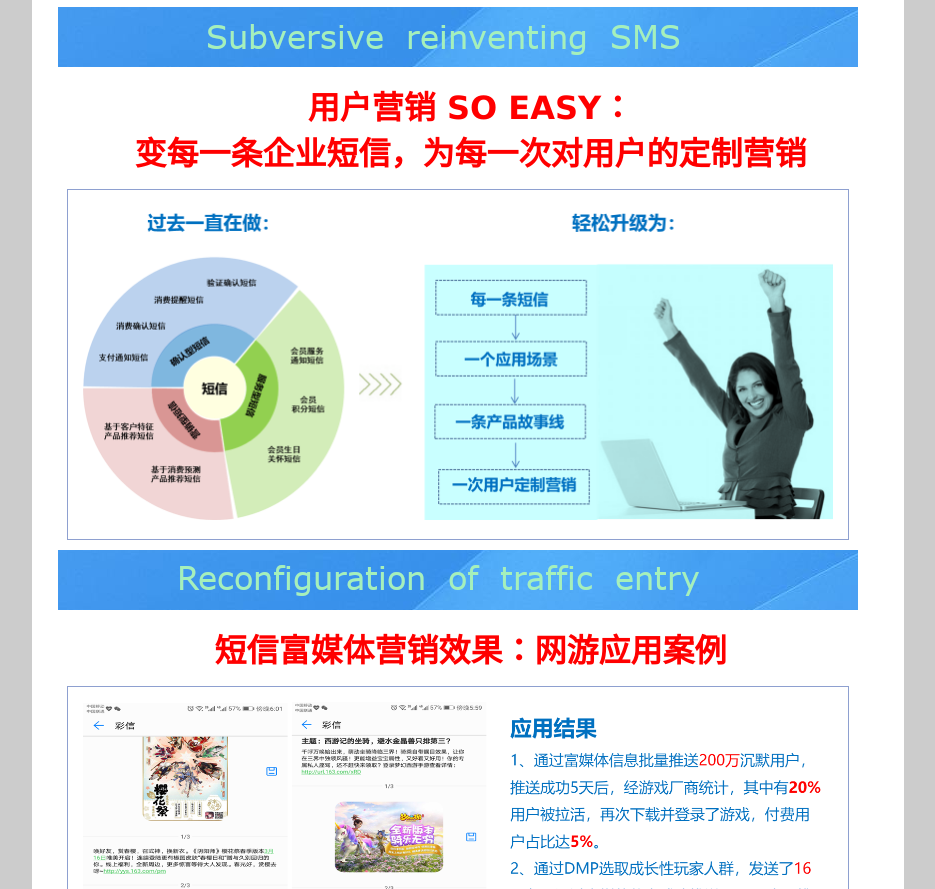
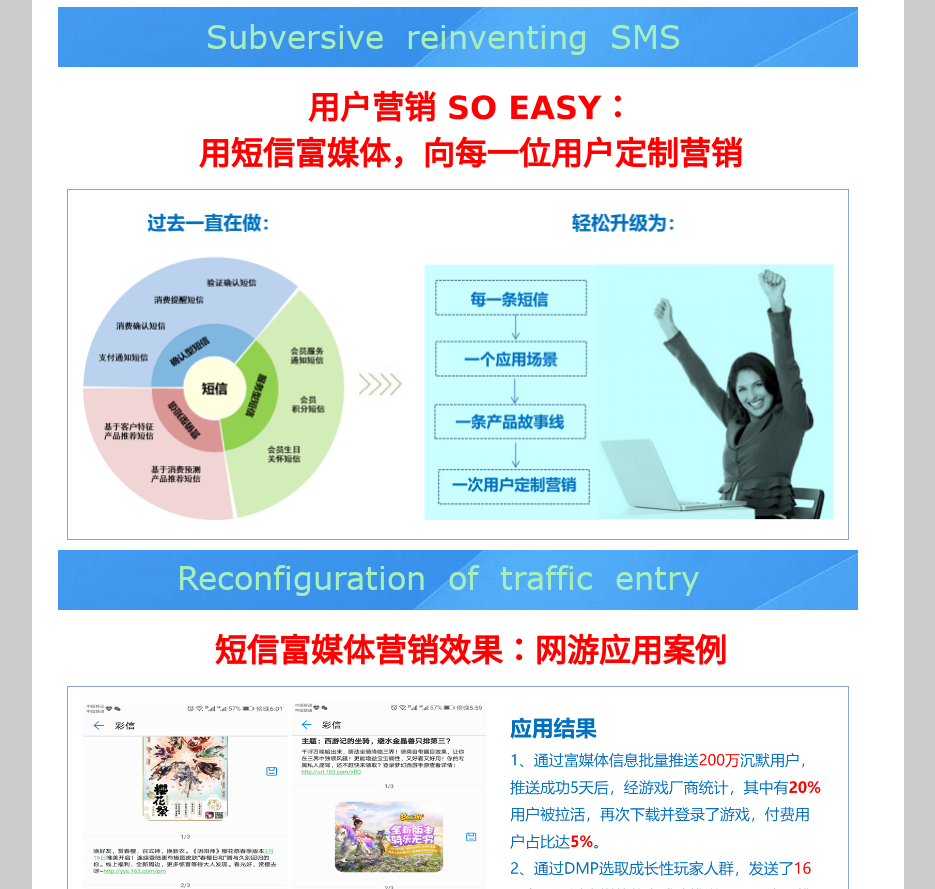
Before and after one commit to dongpoo/dongpoo.github.io, a plain HTML site: page 1/edm1.html in a window 1280 px wide. Shown: the part 1572-2461 px from the top of the page, without its empty margins (172-1107 px from the left). Drawn offline with Linux system fonts and the light colour scheme.

Commit message:
Update edm1.html

```diff
--- a/1/edm1.html
+++ b/1/edm1.html
@@ -166,7 +166,7 @@
 
 
 				<tr>
-		<td align="center" style="font-family:微软雅黑, Geneva, sans-serif; font-size:32px; padding:15px 0px 0px 25px; color:#ff0000;"> <b>用户营销 SO EASY：<br>变每一条企业短信，为每一次对用户的定制营销</b></td>
+		<td align="center" style="font-family:微软雅黑, Geneva, sans-serif; font-size:32px; padding:15px 0px 0px 25px; color:#ff0000;"> <b>用户营销 SO EASY：<br>用短信富媒体，向每一位用户定制营销</b></td>
 
 		</tr>
 
```
